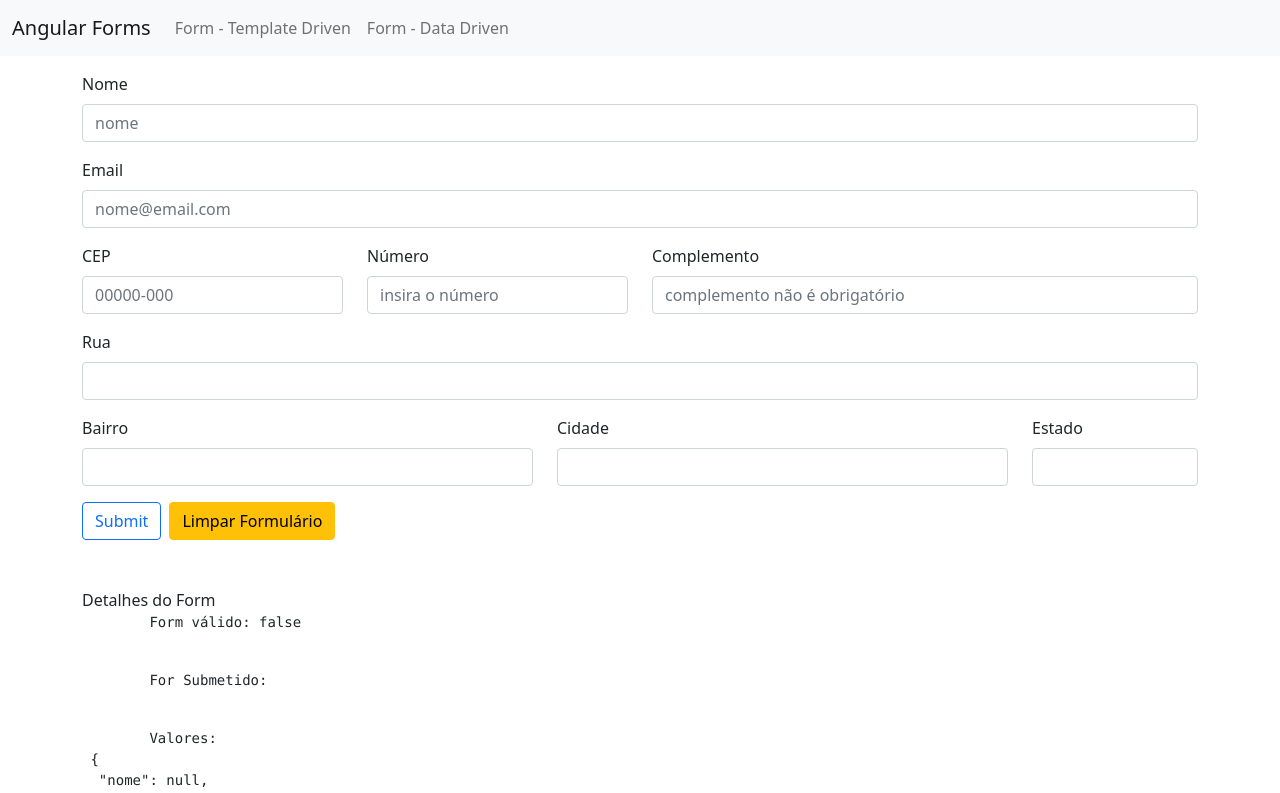
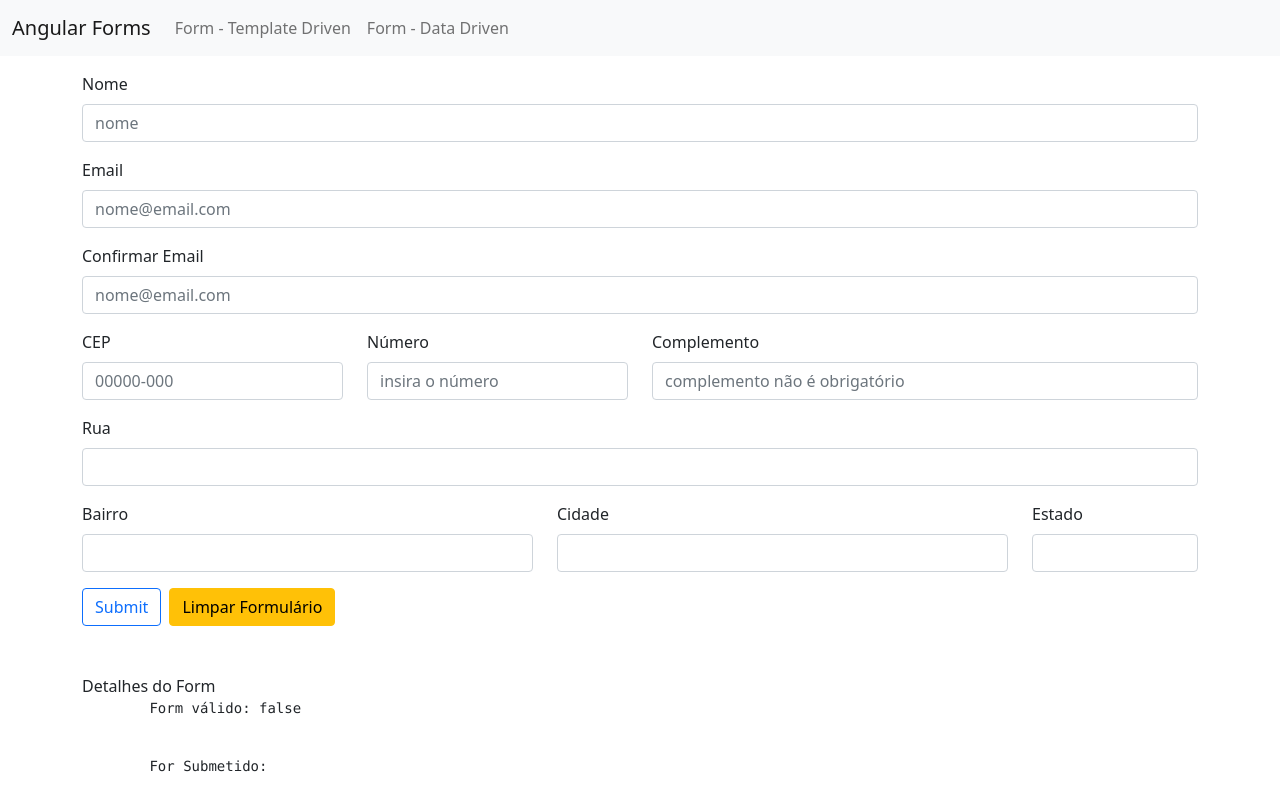
Before and after one commit to drishaolin/formularios-angular, an Angular app: page /dataForm in a window 1280 px wide. Shown: the top 793 px of the page. Built offline with nearby package versions, Linux system fonts and the light colour scheme.

Commit message:
Validação para confirmar email

```diff
--- a/src/app/data-form/data-form.component.html
+++ b/src/app/data-form/data-form.component.html
@@ -32,6 +32,24 @@
             </div>
             <div class="txt-error form-text" *ngIf="verificaEmailInvalido()">
                 {{usuarioAuxiliarMsg.emailInvalido}}
+            </div>
+        </div>
+    </div>
+    <div class="row">
+        <div class="col-md-12">
+            <div class="mt-3">
+                <label for="confirmarEmail" class="form-label"
+                [class.txt-error]="mostraCampoInvalido('confirmarEmail')">
+                Confirmar Email
+                </label>
+                <input type="email" class="form-control" formControlName="confirmarEmail"
+                [class.has-error]="mostraCampoInvalido('confirmarEmail')"
+                id="confirmarEmail" placeholder="nome@email.com">
+            </div>
+            <div class="txt-error form-text"
+            *ngIf="formulario.get('confirmarEmail')!.hasError('equalsTo')
+            && this.formulario.get('confirmarEmail')!.touched">
+                {{usuarioAuxiliarMsg.confirmarEmail}}
             </div>
         </div>
     </div>
--- a/src/app/data-form/data-form.component.ts
+++ b/src/app/data-form/data-form.component.ts
@@ -20,6 +20,7 @@ export class DataFormComponent implements OnInit {
   usuarioAuxiliarMsg: any = {
     nome: 'Nome é obrigatório!',
     email: 'Email é obrigatório!',
+    confirmarEmail: 'Emails não são iguais!',
     emailInvalido: 'Email inválido!',
     cep: 'CEP é obrigatório!',
     cepInvalido: 'CEP inválido!',
@@ -57,6 +58,7 @@ export class DataFormComponent implements OnInit {
     this.formulario = this.formBuilder.group({
       nome: [null, Validators.required],
       email: [null, [Validators.required, Validators.email]],
+      confirmarEmail: [null, [Validators.required, Validators.email, FormValidations.equalsTo('email')]],
 
       endereco: this.formBuilder.group({
         cep: [null, [Validators.required, FormValidations.cepValidator, Validators.pattern("^[0-9]{5}-?[0-9]{3}$"), Validators.minLength(8), Validators.maxLength(9)]],
--- a/src/app/validations/form-validations.ts
+++ b/src/app/validations/form-validations.ts
@@ -1,4 +1,4 @@
-import { FormControl } from "@angular/forms";
+import { FormControl, FormGroup } from "@angular/forms";
 
 export class FormValidations {
     static cepValidator(control: FormControl) {
@@ -10,4 +10,28 @@ export class FormValidations {
         }
         return null;
     }
+    static equalsTo(otherField: string) {
+        const validator = (formControl: FormControl) => {
+            if(otherField == null) {
+                throw new Error('É necessário informar um campo!');
+            }
+
+            if(!formControl.root || !(<FormGroup>formControl.root).controls) {
+                //retorna nulo caso o formulário ainda não esteja pronto na renderização
+                return null;
+            }
+
+            //acessar root para assegurar que teremos acesso a todos os campos do formulário:
+            //casting de FormGroup para acessar os métodos do tipo:
+            const field = (<FormGroup>formControl.root).get(otherField);
+            if(!field) {
+                throw new Error('É necessário informar um campo válido!')
+            }
+            if(field.value !== formControl.value) {
+                return { equalsTo: otherField };
+            }
+            return null;
+        };
+        return validator;
+    }
 }
```
